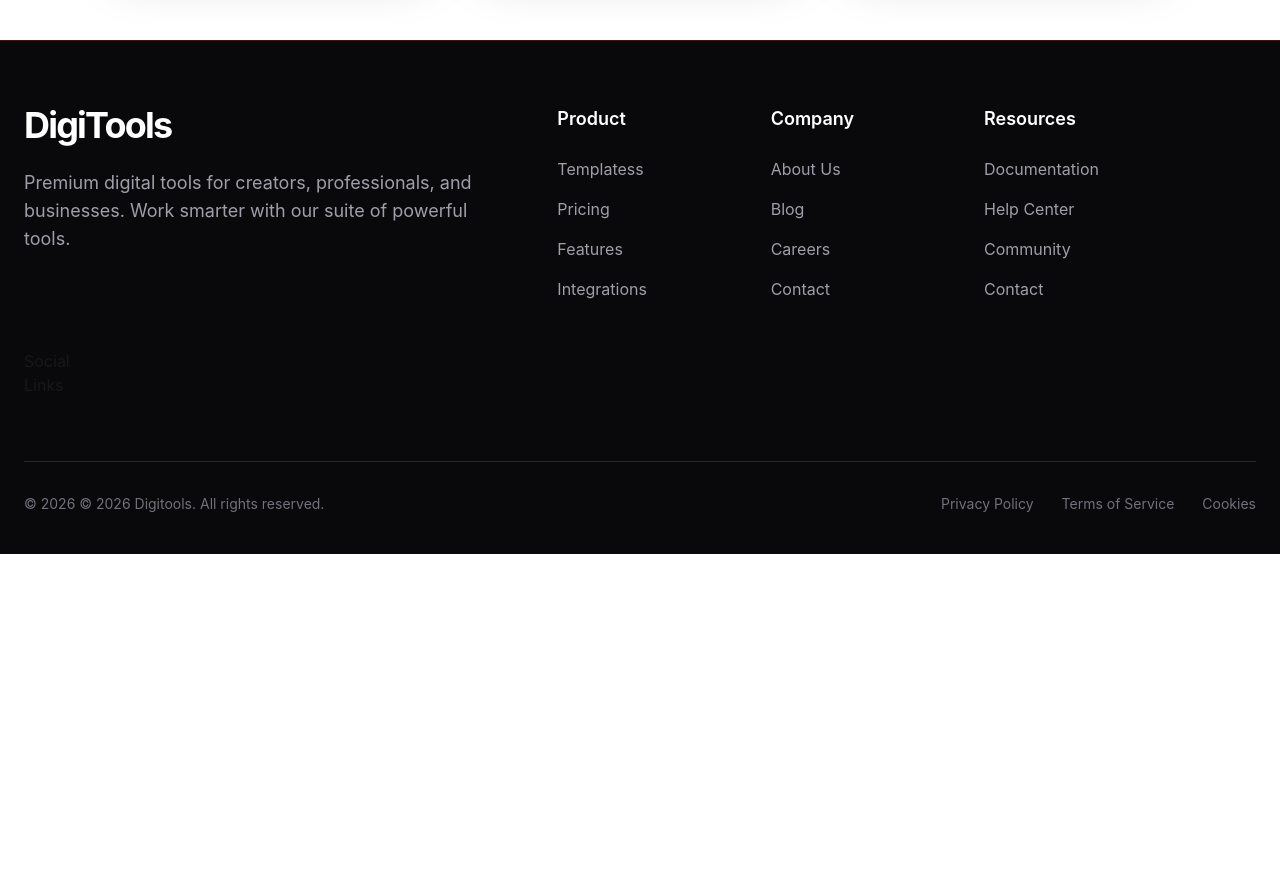
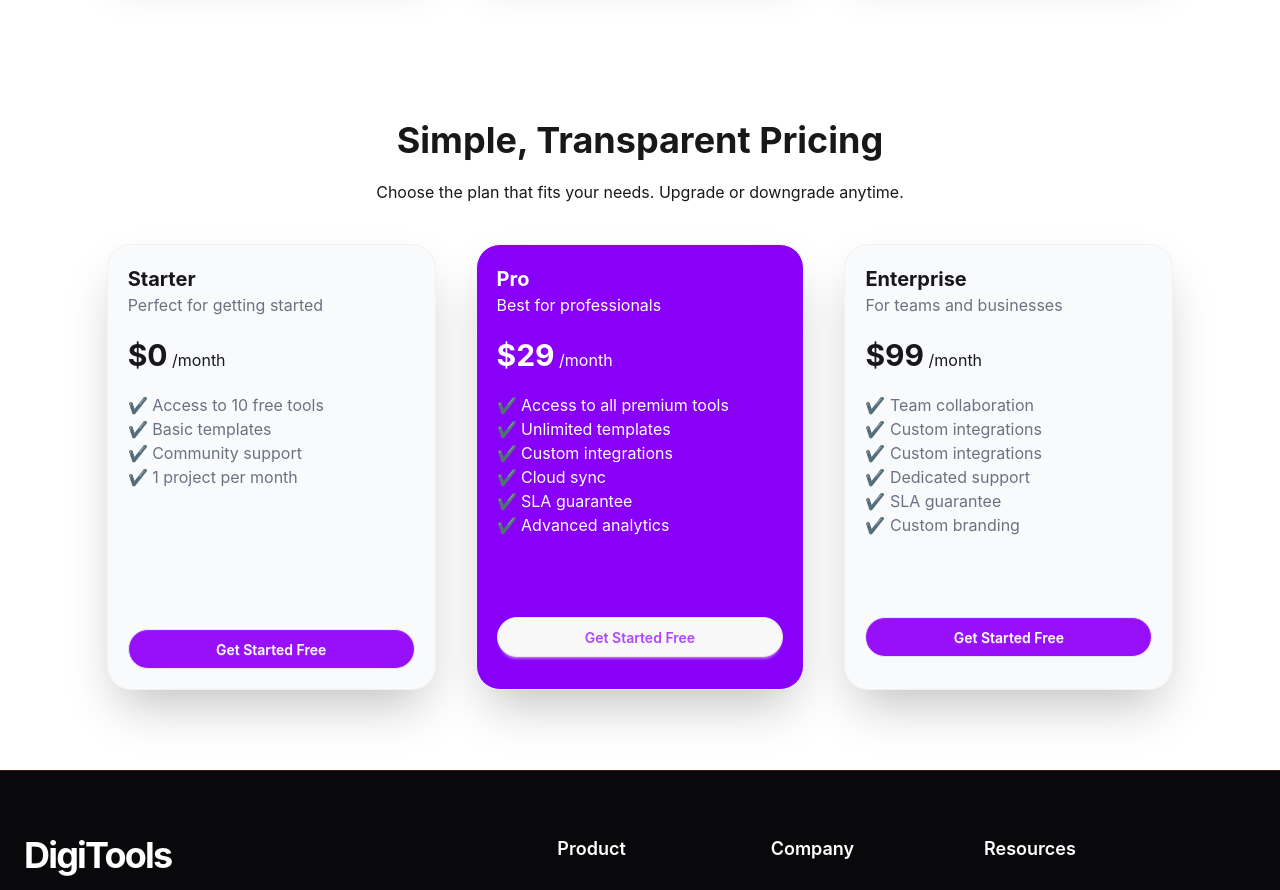
Before and after one commit to wadud115/b-13-assignment-6, a React (Vite) app: page / in a window 1280 px wide. Shown: the part 3000-3890 px from the top of the page. Before the commit the page ends 3554 px from the top, so only its background shows below. Built offline with nearby package versions, Linux system fonts and the light colour scheme.

Commit message:
Card section add

```diff
--- a/src/App.jsx
+++ b/src/App.jsx
@@ -7,6 +7,7 @@ import Models from './component/Models'
 import NavBar from './component/NavBar'
 import Carts from './component/Carts'
 import Steps from './component/Steps'
+import Cards from './component/Cards'
 
 const getModels = async () => {
   const res = await fetch("/models.json")
@@ -51,6 +52,8 @@ function App() {
 
    <Steps></Steps>
 
+   <Cards></Cards>
+
 
     <Footer></Footer>
 
--- /dev/null
+++ b/src/component/Cards.jsx
@@ -0,0 +1,93 @@
+import React from 'react';
+
+const Cards = () => {
+    return (
+        <div>
+
+            <div className='text-center space-y-5 mb-10 mt-40'>
+                <h2 className='font-bold text-4xl'>Simple, Transparent Pricing</h2>
+                <p>Choose the plan that fits your needs. Upgrade or downgrade anytime.</p>
+            </div>
+
+            <div className='cards grid grid-cols-3 gap-10 w-10/12 mx-auto mb-20'>
+
+                <div className='card bg-[#F9FAFC] border border-[#F2F2F2] shadow-2xl p-5 space-y-5 rounded-3xl'>
+                    <div>
+                        <h3 className='font-bold text-xl '>Starter</h3>
+                        <p className='text-gray-500'>Perfect for getting started</p>
+                    </div>
+
+                    <p>
+                        <span className='font-bold text-3xl'>$0</span> /month
+                    </p>
+
+                    <ul className='text-gray-500 '>
+                        <li> ✔ Access to 10 free tools</li>
+                        <li> ✔ Basic templates</li>
+                        <li> ✔ Community support</li>
+                        <li> ✔ 1 project per month</li>
+                    </ul>
+
+
+                    <div className='mt-30'>
+                        <button className='btn bg-purple-600 text-white rounded-full w-full'>Get Started Free</button>
+                    </div>
+
+                </div>
+                <div className='card bg-[#8900f9] text-white border border-[#F2F2F2] shadow-2xl p-5 space-y-5 rounded-3xl'>
+                    <div>
+                        <h3 className='font-bold text-xl '>Pro</h3>
+                        <p className='text-white'>Best for professionals</p>
+                    </div>
+
+                    <p>
+                        <span className='font-bold text-3xl'>$29</span> /month
+                    </p>
+
+                    <ul className='text-white '>
+                        <li> ✔ Access to all premium tools</li>
+                        <li> ✔ Unlimited templates</li>
+                        <li> ✔ Custom integrations</li>
+                        <li> ✔ Cloud sync</li>
+                        <li> ✔ SLA guarantee</li>
+                        <li> ✔ Advanced analytics</li>
+                    </ul>
+
+
+                    <div className='mt-15'>
+                        <button className='btn text-purple-500 font-semibold rounded-full w-full'>Get Started Free</button>
+                    </div>
+
+                </div>
+                <div className='card bg-[#F9FAFC] border border-[#F2F2F2] shadow-2xl p-5 space-y-5 rounded-3xl'>
+                    <div>
+                        <h3 className='font-bold text-xl '>Enterprise</h3>
+                        <p className='text-gray-500'>For teams and businesses</p>
+                    </div>
+
+                    <p>
+                        <span className='font-bold text-3xl'>$99</span> /month
+                    </p>
+
+                    <ul className='text-gray-500 '>
+                        <li> ✔ Team collaboration</li>
+                        <li> ✔ Custom integrations</li>
+                        <li> ✔ Custom integrations</li>
+                        <li> ✔ Dedicated support</li>
+                        <li> ✔ SLA guarantee</li>
+                        <li> ✔ Custom branding</li>
+                    </ul>
+
+
+                    <div className='mt-15'>
+                        <button className='btn bg-purple-600 text-white rounded-full w-full'>Get Started Free</button>
+                    </div>
+
+                </div>
+            </div>
+
+        </div>
+    );
+};
+
+export default Cards;
```
